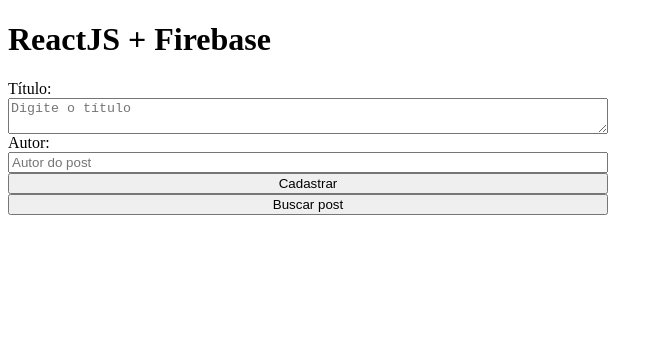
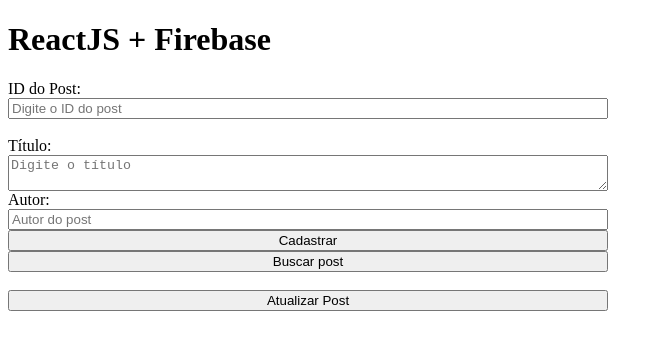
Before and after one commit to lz-junior/Class-React-2, a React (Create React App) app in the folder react-firebase/react-firebase/: page / in a window 1280 px wide. Shown: the top 350 px of the page, without its empty margins (0-663 px from the left). Built offline with nearby package versions, Linux system fonts and the light colour scheme.

Commit message:
updateDoc firebase

```diff
--- a/react-firebase/react-firebase/src/App.js
+++ b/react-firebase/react-firebase/src/App.js
@@ -1,7 +1,7 @@
 import { useState } from 'react';
 
 import { db } from './firebaseConnection';
-import { doc, setDoc, collection, addDoc, getDoc, getDocs } from 'firebase/firestore';
+import { doc, setDoc, collection, addDoc, getDoc, getDocs, updateDoc } from 'firebase/firestore';
 
 import './app.css';
 
@@ -9,6 +9,7 @@ import './app.css';
 function App() {
   const [titulo, setTitulo] = useState('');
   const [autor, setAutor] = useState('');
+  const [idPost, setIdPost] = useState('');
 
   const [posts, setPosts] = useState([]);
 
@@ -60,18 +61,42 @@ function App() {
     //   .catch(()=> {"ERRO AO BUSCAR"})
   }
 
+  async function editarPost() {
+    const docRef = doc(db, "posts", idPost);
+    await updateDoc(docRef, {
+      titulo: titulo,
+      autor: autor,
+    })
+    .then(()=> {
+      console.log("POST ATUALIZADO")
+      setIdPost('')
+      setTitulo('')
+      setAutor('')
+    })
+    .catch(()=> {
+      console.log("ERRO AO ATUALIZAR O POST")
+    })
+  }
+
 
   return (
     <div>
       <h1>ReactJS + Firebase</h1>
 
       <div className='container'>
+
+        <label>ID do Post:</label>
+        <input
+          placeholder="Digite o ID do post"
+          value={idPost}
+          onChange={ (e)=> setIdPost(e.target.value) }/> <br/>
+
         <label>Título:</label>
         <textarea
           type="text"
           placeholder="Digite o título"
           value={titulo}
-          onChange={(e)=> setTitulo(e.target.value)}/>
+          onChange={ (e)=> setTitulo(e.target.value) }/>
 
         <label>Autor:</label>
         <input
@@ -82,11 +107,14 @@ function App() {
 
         <button onClick={handleApp}>Cadastrar</button>
         <button onClick={buscarPost}>Buscar post</button>
+        <br/>
+        <button onClick={editarPost}>Atualizar Post</button>
 
         <ul>
           {posts.map((post)=> {
             return (
               <li key={post.id}>
+                <strong>ID: {post.id}</strong> <br/>
                 <span>Título: {post.titulo} </span> <br/>
                 <span>Autor: {post.autor} </span> <br/><br/>
               </li>
```
